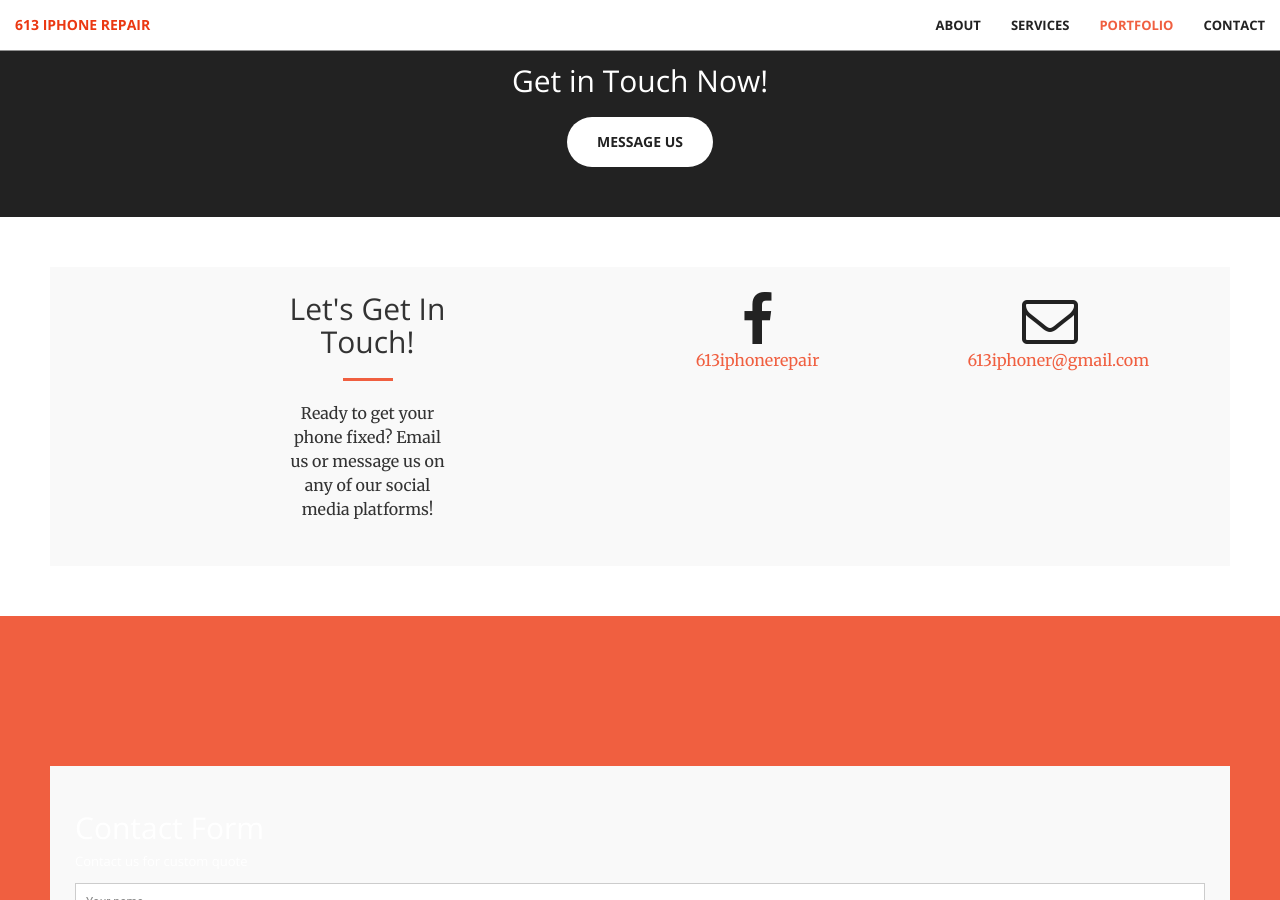
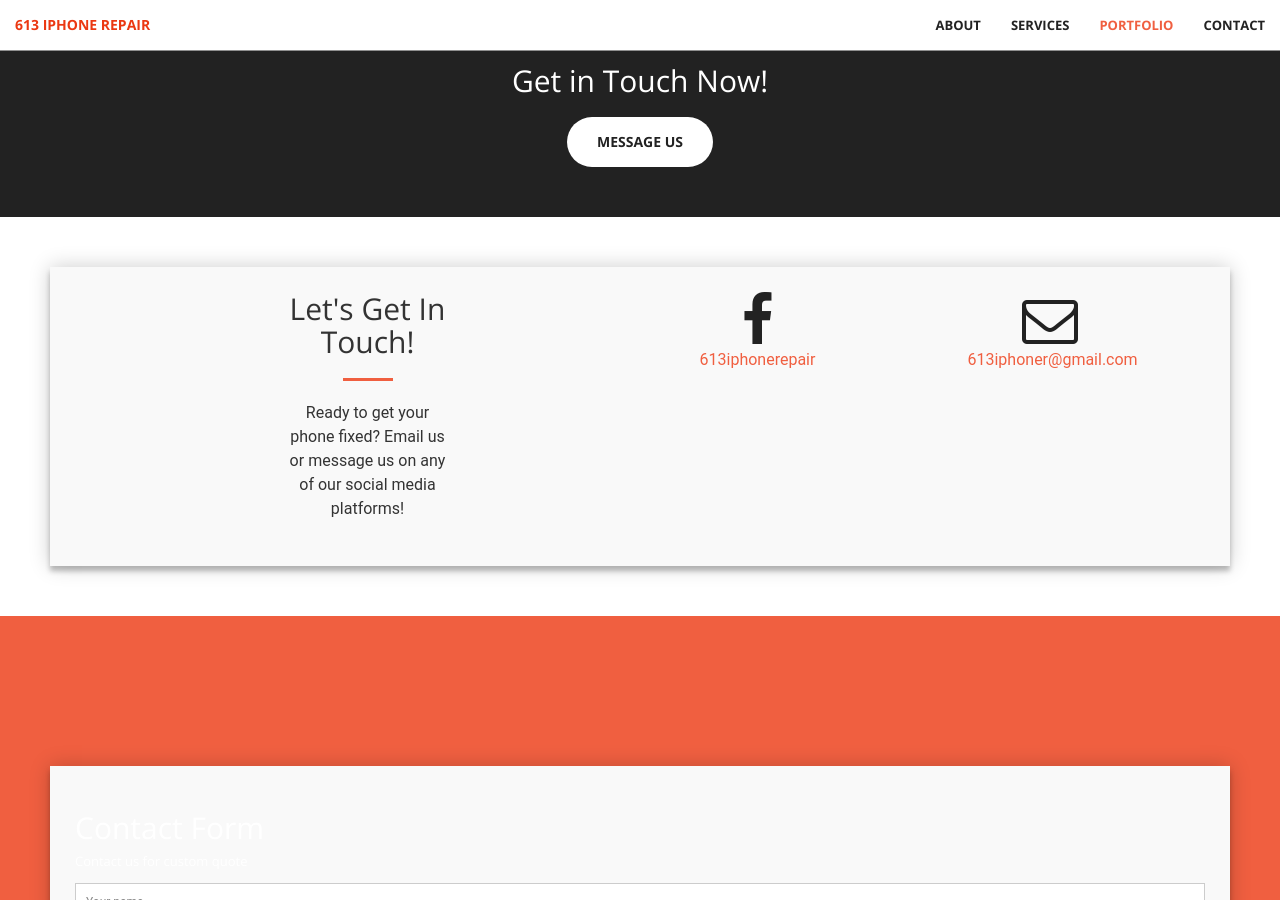
Before and after one commit to SuhaibElkomy/613iphonerepair, a Jekyll site: the page built from index.html, in a window 1280 px wide and 900 px high, scrolled down 3088 px. Built offline with Jekyll 4.4.1, drawn with Linux system fonts in a browser that asks for light colours.

Commit message:
Update Quote.html

```diff
--- a/_includes/Quote.html
+++ b/_includes/Quote.html
@@ -17,6 +17,8 @@
   background: #F9F9F9;
   padding: 25px;
   margin: 50px;
+  box-shadow: 0 0 20px 0 rgba(0, 0, 0, 0.2), 0 5px 5px 0 rgba(0, 0, 0, 0.24);
+   font-family: "Roboto", Helvetica, Arial, sans-serif;
 
 }
 
```
